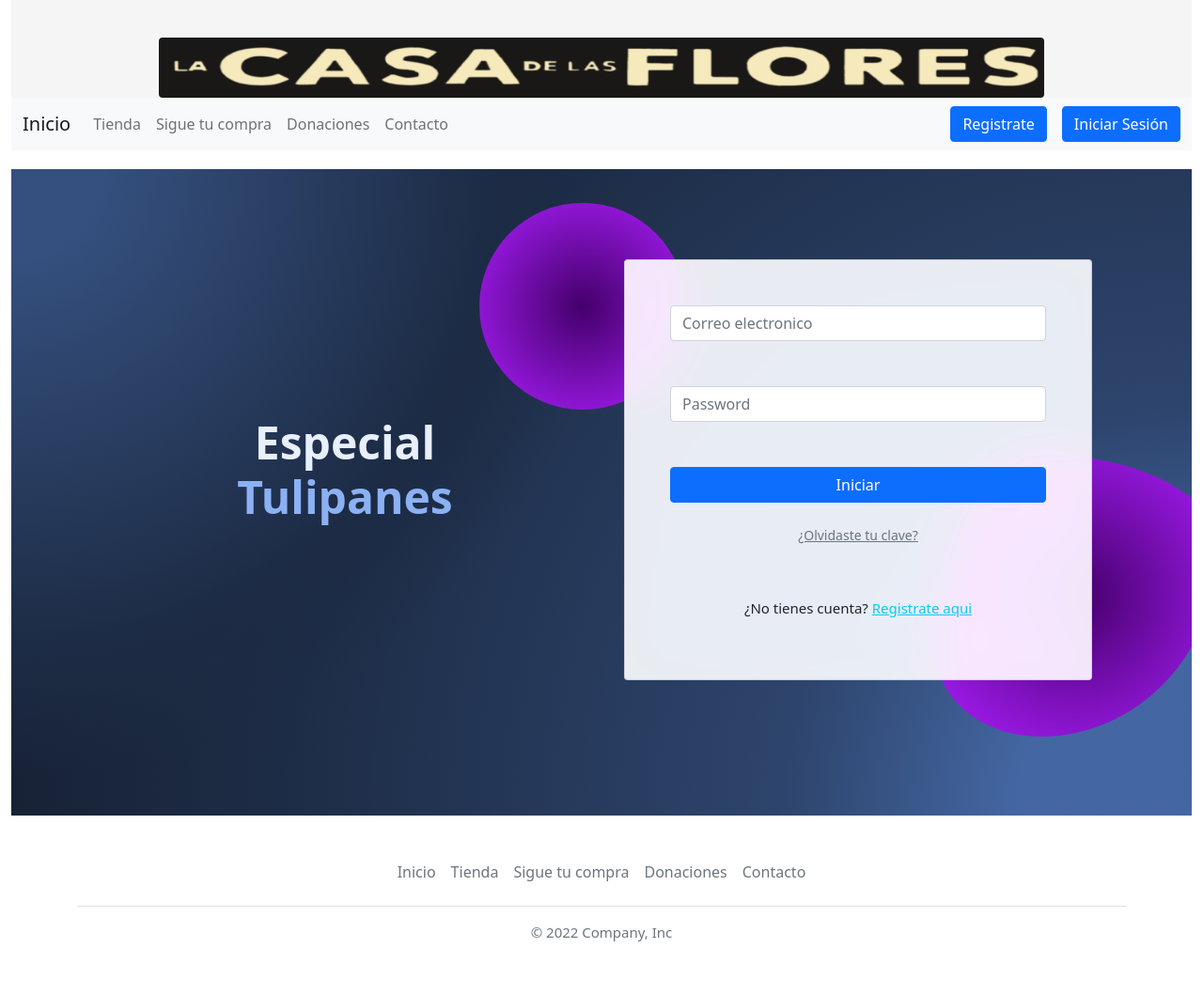
After one commit to jesus167/Proyecto-Programacion-Web, a Django app: page /login/ in a window 1280 px wide. The commit adds this page. Shown: the whole page at 94% size. Run offline with Django 4.2, Linux system fonts and the light colour scheme.

Commit message:
rutas en login, tiene error

```diff
--- /dev/null
+++ b/ProyectoWeb/Login/templates/login/login.html
@@ -0,0 +1,100 @@
+{% extends 'ProyectoWebApp/base.html' %}
+
+ {% load static %}
+
+ {% block content %}
+
+  <!-- Section: Design Block -->
+<section class="background-radial-gradient overflow-hidden">
+    <style>
+      .background-radial-gradient {
+        background-color: hsl(218, 41%, 15%);
+        background-image: radial-gradient(650px circle at 0% 0%,
+            hsl(218, 41%, 35%) 15%,
+            hsl(218, 41%, 30%) 35%,
+            hsl(218, 41%, 20%) 75%,
+            hsl(218, 41%, 19%) 80%,
+            transparent 100%),
+          radial-gradient(1250px circle at 100% 100%,
+            hsl(218, 41%, 45%) 15%,
+            hsl(218, 41%, 30%) 35%,
+            hsl(218, 41%, 20%) 75%,
+            hsl(218, 41%, 19%) 80%,
+            transparent 100%);
+      }
+
+      #radius-shape-1 {
+        height: 220px;
+        width: 220px;
+        top: -60px;
+        left: -130px;
+        background: radial-gradient(#44006b, #ad1fff);
+        overflow: hidden;
+      }
+
+      #radius-shape-2 {
+        border-radius: 38% 62% 63% 37% / 70% 33% 67% 30%;
+        bottom: -60px;
+        right: -110px;
+        width: 300px;
+        height: 300px;
+        background: radial-gradient(#44006b, #ad1fff);
+        overflow: hidden;
+      }
+
+      .bg-glass {
+        background-color: hsla(0, 0%, 100%, 0.9) !important;
+        backdrop-filter: saturate(200%) blur(25px);
+      }
+    </style>
+
+    <div class="container px-4 py-5 px-md-5 text-center text-lg-start my-5">
+      <div class="row gx-lg-5 align-items-center mb-5">
+        <div class="col-lg-6 mb-5 mb-lg-0" style="z-index: 10">
+          <h1 class="my-5 display-5 fw-bold ls-tight" style="color: hsl(218, 81%, 95%)">
+            Especial <br />
+            <span style="color: hsl(218, 81%, 75%)">Tulipanes</span>
+          </h1>
+        </div>
+
+        <div class="col-lg-6 mb-5 mb-lg-0 position-relative">
+          <div id="radius-shape-1" class="position-absolute rounded-circle shadow-5-strong"></div>
+          <div id="radius-shape-2" class="position-absolute shadow-5-strong"></div>
+
+          <div class="card bg-glass">
+            <div class="card-body px-4 py-5 px-md-5">
+              <form id="formulario_login">
+
+                <!-- Email input -->
+                <div class="form-outline mb-4">
+                  <input type="email" for="emailog" id="email" class="form-control" placeholder="Correo electronico"/>
+                  <label class="form-label" id="emailOK" for="form3Example3"></label>
+                </div>
+
+                <!-- Password input -->
+                <div class="form-outline mb-4">
+                  <input type="password" for="passlog" id="password" class="form-control" placeholder="Password"/>
+                  <label class="form-label" id="passwordOK" for="form3Example4"></label>
+                </div>
+
+
+                <!-- Submit button -->
+                <button type="submit" id="boton_login" class="form-outline btn btn-primary btn-block mb-4 w-100">
+                  Iniciar
+                </button>
+
+                <!-- Register buttons -->
+                <div class="text-center">
+                    <p class="small mb-5 pb-lg-2"><a class="text-muted" href="./recover_login.html">¿Olvidaste tu clave?</a></p>
+                    <p>¿No tienes cuenta? <a href="register.html" class="link-info">Registrate aqui</a></p>
+
+                </div>
+              </form>
+            </div>
+          </div>
+        </div>
+      </div>
+    </div>
+  </section>
+
+ {% endblock %}
--- /dev/null
+++ b/ProyectoWeb/Login/urls.py
@@ -0,0 +1,11 @@
+from django.urls import path
+
+from . import views
+
+
+
+urlpatterns = [
+
+    path('', views.login, name="Login"),
+
+]
--- a/ProyectoWeb/Login/views.py
+++ b/ProyectoWeb/Login/views.py
@@ -1,3 +1,6 @@
 from django.shortcuts import render
 
 # Create your views here.
+
+def login(request):
+    return render(request, 'login/login.html')
--- a/ProyectoWeb/ProyectoWeb/urls.py
+++ b/ProyectoWeb/ProyectoWeb/urls.py
@@ -20,4 +20,5 @@ urlpatterns = [
     path('admin/', admin.site.urls),
     path('', include('ProyectoWebApp.urls')),
     path('tienda/', include('Tienda.urls')),
+    path('login/', include('Login.urls')),
 ]
--- a/ProyectoWeb/ProyectoWebApp/templates/ProyectoWebApp/base.html
+++ b/ProyectoWeb/ProyectoWebApp/templates/ProyectoWebApp/base.html
@@ -37,9 +37,10 @@
                 </div>
             </div>
             <div class="d-grid gap-2 d-md-flex justify-content-md-end">
-                <a href="./templates/register.html"><button class="btn btn-primary me-md-2"
+                <a href="#"><button class="btn btn-primary me-md-2"
                         type="button">Registrate</button></a>
-                <a href="./templates/login.html"><button class="btn btn-primary" type="button">Iniciar Sesión</button></a>
+                <a class="{% if request.path == '/login' %}active{%endif%}" href="{% url 'Login'%}"><button class="btn btn-primary"
+                    type="button">Iniciar Sesión</button></a>
             </div>
 
         </div>
```
